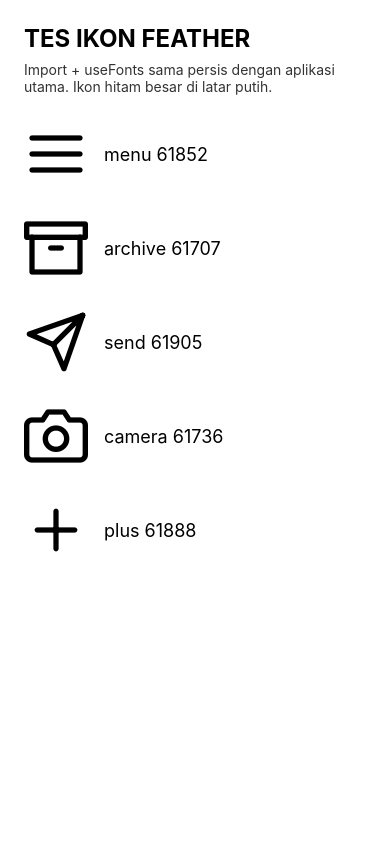
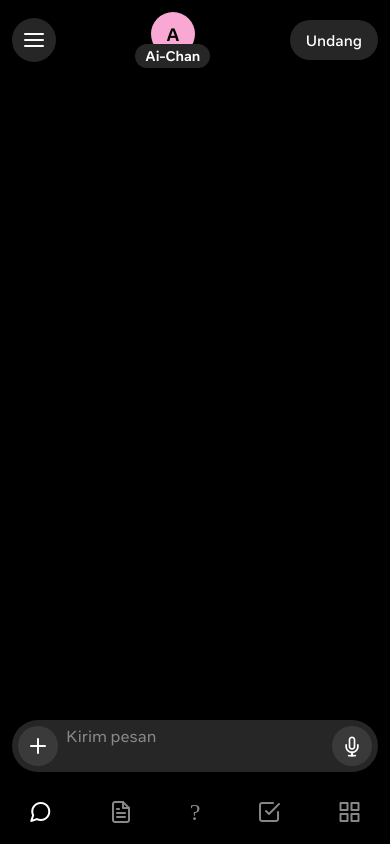
Before and after one commit to faridmuse/muse-like-app, a React Native app: screen / in a window 390 px wide. Built offline with nearby package versions, Linux system fonts and the light colour scheme.

Commit message:
Revert "TEST ONLY: layar tes ikon Feather (import + useFonts sama persis), package terpisah"
This reverts commit 01e1768fdae215c58358eee67a1c1632c79355e4.

```diff
--- a/App.js
+++ b/App.js
@@ -81,29 +81,23 @@ export default function App() {
     outputRange: [0, SIDEBAR_WIDTH],
   });
 
-  // TEST ONLY: layar tes ikon — jalur muat font SAMA PERSIS dengan aplikasi
-  // utama (import Feather + useFonts ...Feather.font di atas tidak diubah).
-  // Yang diganti hanya apa yang dirender: lima ikon Feather besar di latar
-  // putih dengan label, tanpa layout/sidebar/tabbar, supaya tidak ada
-  // perancu warna/ukuran/layout. Dikembalikan ke UI asli setelah hasil tes.
   return (
-    <ScrollView style={testStyles.root} contentContainerStyle={testStyles.content} onLayout={hideSplash}>
-      <StatusBar style="dark" />
-      <Text style={testStyles.title}>TES IKON FEATHER</Text>
-      <Text style={testStyles.note}>Import + useFonts sama persis dengan aplikasi utama. Ikon hitam besar di latar putih.</Text>
-      {[
-        { name: 'menu', label: 'menu 61852' },
-        { name: 'archive', label: 'archive 61707' },
-        { name: 'send', label: 'send 61905' },
-        { name: 'camera', label: 'camera 61736' },
-        { name: 'plus', label: 'plus 61888' },
-      ].map((it) => (
-        <View key={it.name} style={testStyles.row}>
-          <Feather name={it.name} size={64} color="#000" />
-          <Text style={testStyles.label}>{it.label}</Text>
-        </View>
-      ))}
-    </ScrollView>
+    <View style={styles.root} onLayout={hideSplash}>
+      <StatusBar style="light" />
+      <Sidebar />
+      <Animated.View style={[styles.main, { transform: [{ translateX }] }]}>
+        <ChatHeader onMenuPress={() => setSidebarOpen((v) => !v)} />
+        <ScrollView style={styles.messages} contentContainerStyle={styles.messagesContent}>
+          {messages.map((m) => (
+            <View key={m.id} style={styles.bubble}>
+              <Text style={styles.bubbleText}>{m.text}</Text>
+            </View>
+          ))}
+        </ScrollView>
+        <Composer onSend={handleSend} />
+        <TabBar />
+      </Animated.View>
+    </View>
   );
 }
 
@@ -123,13 +117,3 @@ const styles = StyleSheet.create({
   },
   bubbleText: { color: '#fff', fontSize: 16, fontFamily: 'OptimisticApp' },
 });
-
-// TEST ONLY: gaya layar tes ikon (lihat return di atas).
-const testStyles = StyleSheet.create({
-  root: { flex: 1, backgroundColor: '#fff' },
-  content: { padding: 24 },
-  title: { color: '#000', fontSize: 24, fontWeight: 'bold', marginBottom: 8 },
-  note: { color: '#333', fontSize: 14, marginBottom: 24 },
-  row: { flexDirection: 'row', alignItems: 'center', marginBottom: 24 },
-  label: { color: '#000', fontSize: 18, marginLeft: 16 },
-});
--- a/app.json
+++ b/app.json
@@ -1,6 +1,6 @@
 {
   "expo": {
-    "name": "Tes Ikon",
+    "name": "muse-like-app",
     "slug": "muse-like-app",
     "version": "1.0.0",
     "orientation": "portrait",
@@ -16,7 +16,7 @@
         "backgroundImage": "./assets/android-icon-background.png",
         "monochromeImage": "./assets/android-icon-monochrome.png"
       },
-      "package": "com.farid.muselike.test"
+      "package": "com.farid.muselike"
     },
     "web": {
       "favicon": "./assets/favicon.png"
```
